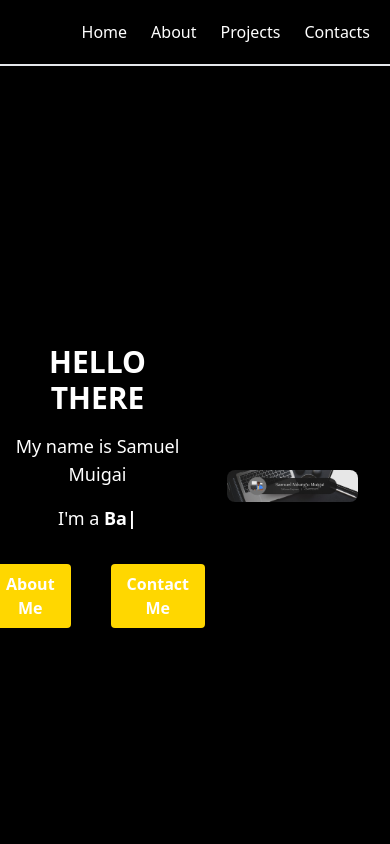
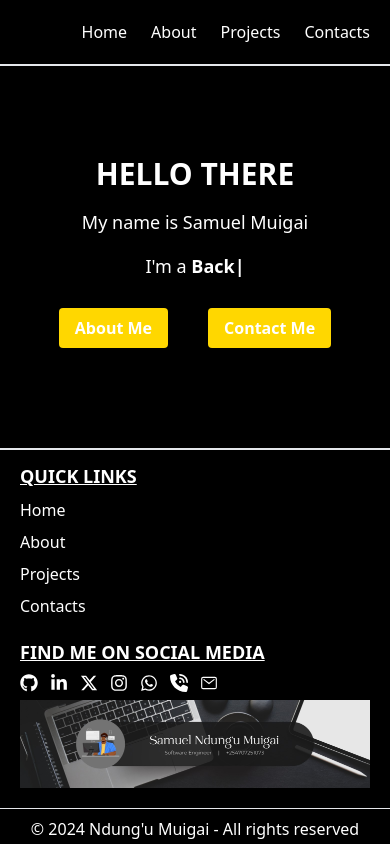
Before and after one commit to Ndungu-Muigai/new-portfolio, a React (Create React App) app: page / in a window 390 px wide. Shown: the top 844 px of the page. Built offline with nearby package versions, Linux system fonts and the light colour scheme; a web font is replaced by a local one.

Commit message:
Worked on the mobile responsiveness of the home page

```diff
--- a/src/App.css
+++ b/src/App.css
@@ -12,7 +12,7 @@ a
 }
 h2
 {
-  @apply font-bold uppercase text-lg md:text-2xl
+  @apply font-bold uppercase text-lg md:text-2xl underline
 }
 h1
 {
--- a/src/Components/Footer.js
+++ b/src/Components/Footer.js
@@ -20,7 +20,7 @@ const Footer = () => {
                     <Link to={"/contacts"}>Contacts</Link>
                 </div>
                 <div className="flex flex-col mx-2 md:mx-4 space-y-2">
-                    <h2 className="text-lg">Find me on social media</h2>
+                    <h2 className="text-lg mt-3">Find me on social media</h2>
                     <div className="flex flex-wrap mt-2 space-x-3 md:space-x-4">
                         <Link className="icon" to={"https://www.github.com/ndungu-muigai"} target="_blank" title="GitHub"><FaGithub /></Link>
                         <Link className="icon" to={"https://www.linkedin.com/in/samuel-muigai-560355224/"} target="_blank" title="LinkedIn"><FaLinkedinIn /></Link>
--- a/src/Pages/Home.js
+++ b/src/Pages/Home.js
@@ -5,11 +5,11 @@ import Logo from '../assets/Images/Logo.png';
 
 const Home = () => {
     return (
-        <div className="flex justify-center items-center h-screen ">
-            <div className="text-center text-white w-1/2 mr-8">
+        <div className="flex justify-center items-center h-96 md:h-screen">
+            <div className="text-center text-white w-full md:w-1/2 md:mr-8">
                 <h1 className="text-3xl md:text-4xl font-bold mb-4">Hello there</h1>
                 <p className="text-lg md:text-xl mb-4">My name is Samuel Muigai</p>
-                <p className="text-lg md:text-xl mb-8">
+                <p className="text-lg mb-5 md:text-xl md:mb-8">
                     I'm a{" "}
                     <ReactTyped
                         strings={[
@@ -23,12 +23,12 @@ const Home = () => {
                         className="font-bold"
                     />
                 </p>
-                <div className="flex flex-row justify-center space-x-10">
+                <div className="flex flex-row justify-center space-x-10 p-2 items-center">
                     <Link to="/about" className="button font-bold py-2 px-4 rounded hover:text-white hover:underline">About Me</Link>
                     <Link to="/contacts" className="button font-bold py-2 px-4 rounded hover:text-white hover:underline">Contact Me</Link>
                 </div>
             </div>
-            <div className="w-1/2 mr-8">
+            <div className="w-1/2 mr-8 hidden md:block">
                 <img src={Logo} alt="Samuel Ndung'u Muigai" className="w-full rounded-lg shadow-xl"/>
             </div>
         </div>
```
